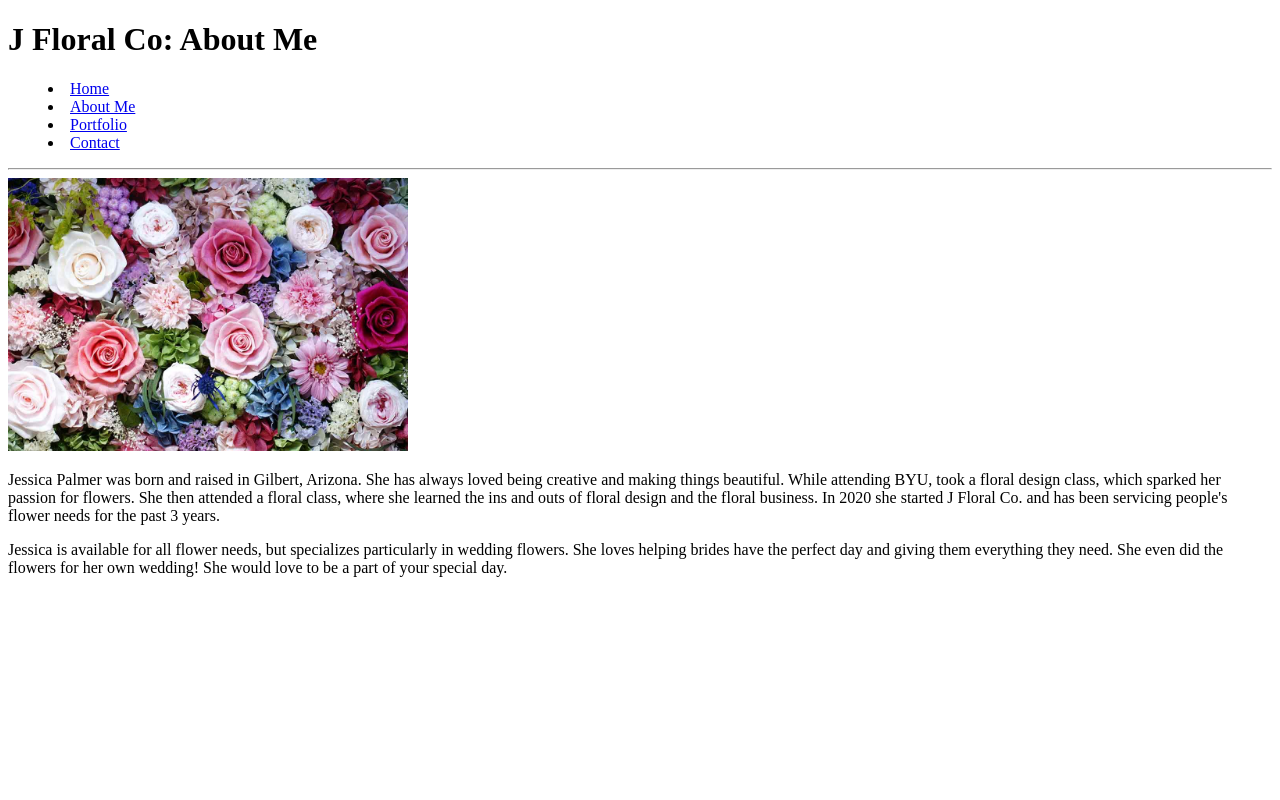
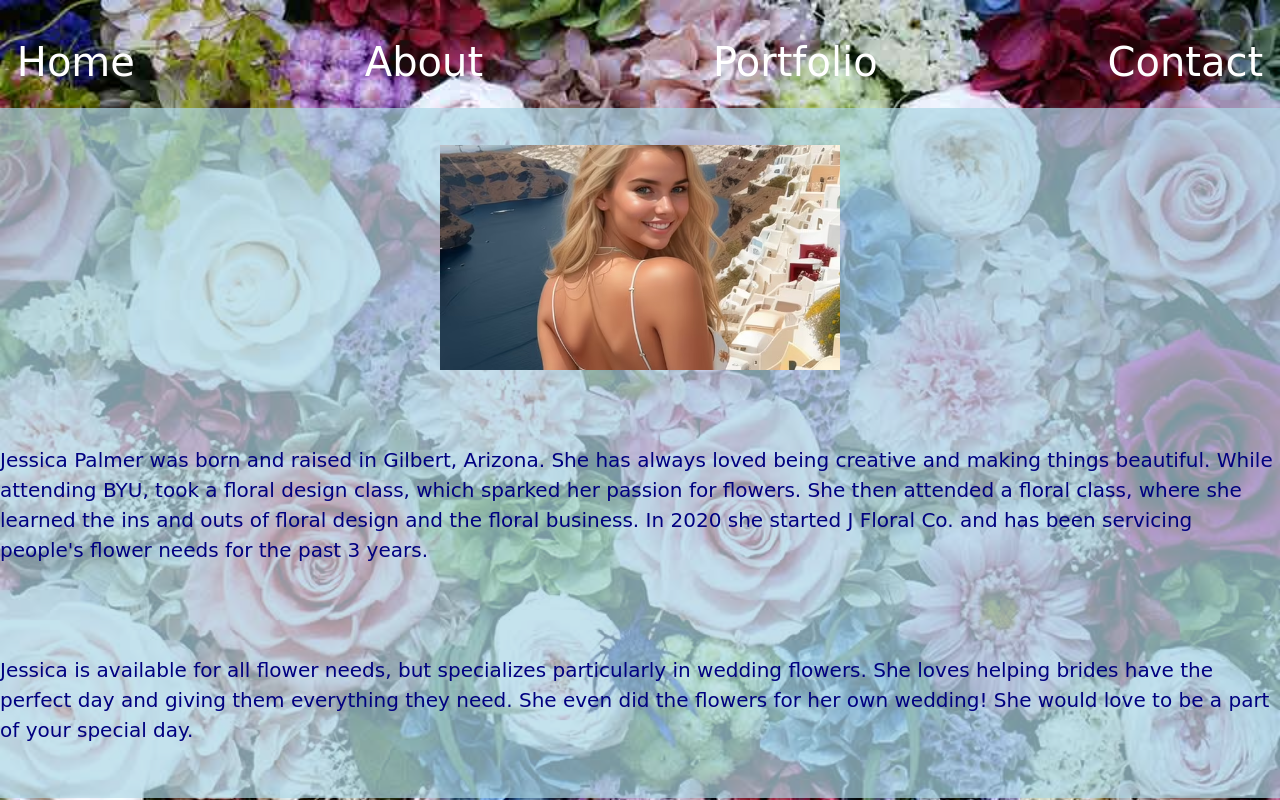
Before and after one commit to jacjacattac/startup, a plain HTML site: page jfloral-css/about.html in a window 1280 px wide. Drawn offline with nearby package versions, Linux system fonts and the light colour scheme.

Commit message:
Updated the about html to have proper css

```diff
--- a/jfloral-css/about.html
+++ b/jfloral-css/about.html
@@ -2,28 +2,42 @@
 <html lang="en">
   <head>
     <meta charset="UTF-8" />
+    <!-- Tell browsers not to scale the viewport automatically -->
     <meta name="viewport" content="width=device-width, initial-scale=1.0" />
-    <title>About</title>
-    <link rel="icon" href="favicon.ico" />
+    <title>JFloral Co CSS</title>
+
+    <link rel="stylesheet" href="index.css" />
+
+    <!-- Include bootstrap CSS framework -->
+    <link
+      href="https://cdn.jsdelivr.net/npm/bootstrap@5.2.2/dist/css/bootstrap.min.css"
+      rel="stylesheet"
+      integrity="sha384-Zenh87qX5JnK2Jl0vWa8Ck2rdkQ2Bzep5IDxbcnCeuOxjzrPF/et3URy9Bv1WTRi"
+      crossorigin="anonymous"
+    />
   </head>
-  <body>
-    <header>
-      <h1>J Floral Co: About Me</h1>
-
-      <nav>
-        <menu>
-          <li><a href="index.html">Home</a></li>
-          <li><a href="about.html">About Me</a></li>
-          <li><a href="portfolio.html">Portfolio</a></li>
-          <li><a href="contact.html">Contact</a></li>
+  <body class="bg-dark text-light">
+    <header class="container-fluid">
+      <nav class="navbar navbar-dark">
+        <menu class="navbar-nav justify-content-between">
+          <li class="nav-item">
+            <a class="nav-link active" href="index.html">Home</a>
+          </li>
+          <li class="nav-item">
+            <a class="nav-link active" href="about.html">About</a>
+          </li>
+          <li class="nav-item">
+            <a class="nav-link active" href="portfolio.html">Portfolio</a>
+          </li>
+          <li class="nav-item">
+            <a class="nav-link active" href="contact.html">Contact</a>
+          </li>
         </menu>
       </nav>
-
-      <hr />
     </header>
 
     <main>
-      <div id="picture" class="picture-box"><img width="400px" src="flower-placeholder.jpg" alt="flowers" /></div>
+      <div id="picture" class="picture-box"><img width="400px" src="Blonde.avif" alt="flowers" /></div>
 
       <p>
         Jessica Palmer was born and raised in Gilbert, Arizona. She has always loved being creative and making things beautiful. While attending BYU,
--- a/jfloral-css/index.css
+++ b/jfloral-css/index.css
@@ -52,6 +52,7 @@ body {
 
   footer a {
     float: right;
+    color: #000080;
   }
 
   main h1 {
```
Also changed, not shown: jfloral-css/index.html (+4 -5 lines), jfloral-css/Blonde.avif (added).
